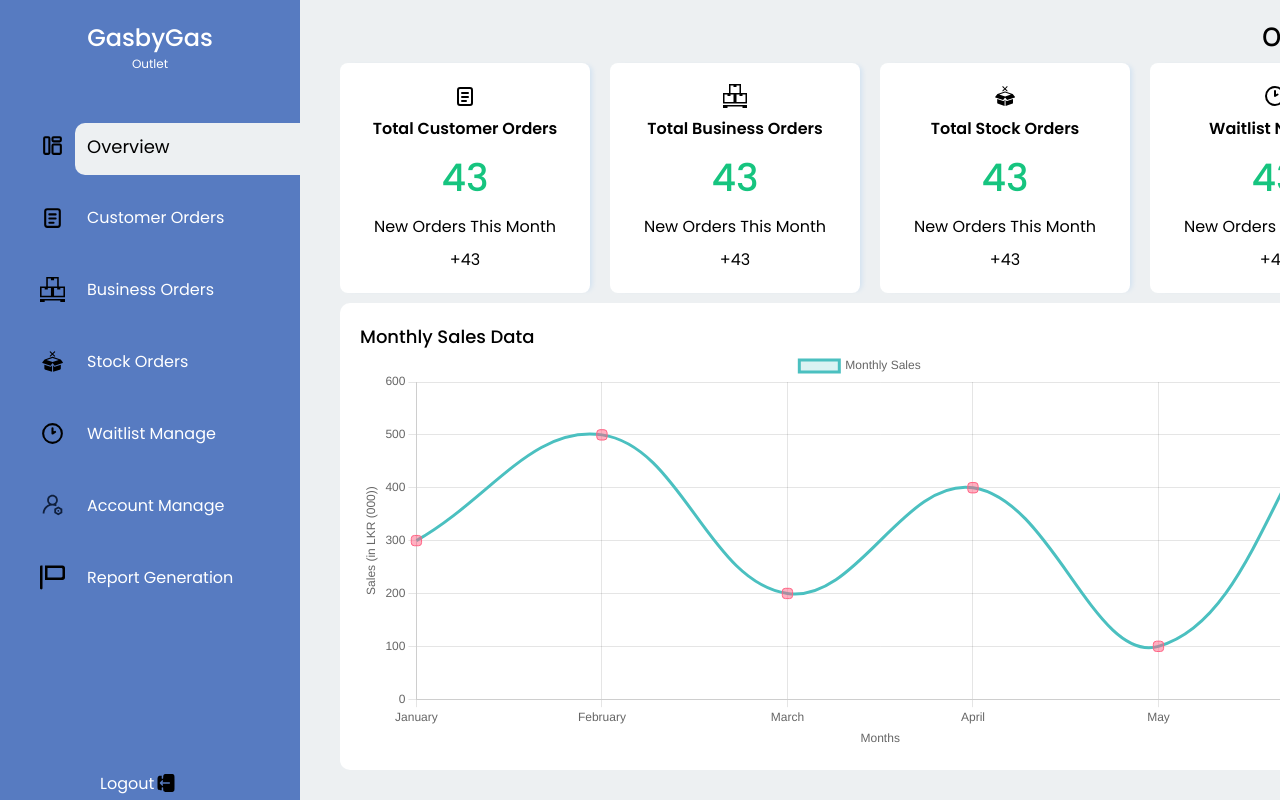
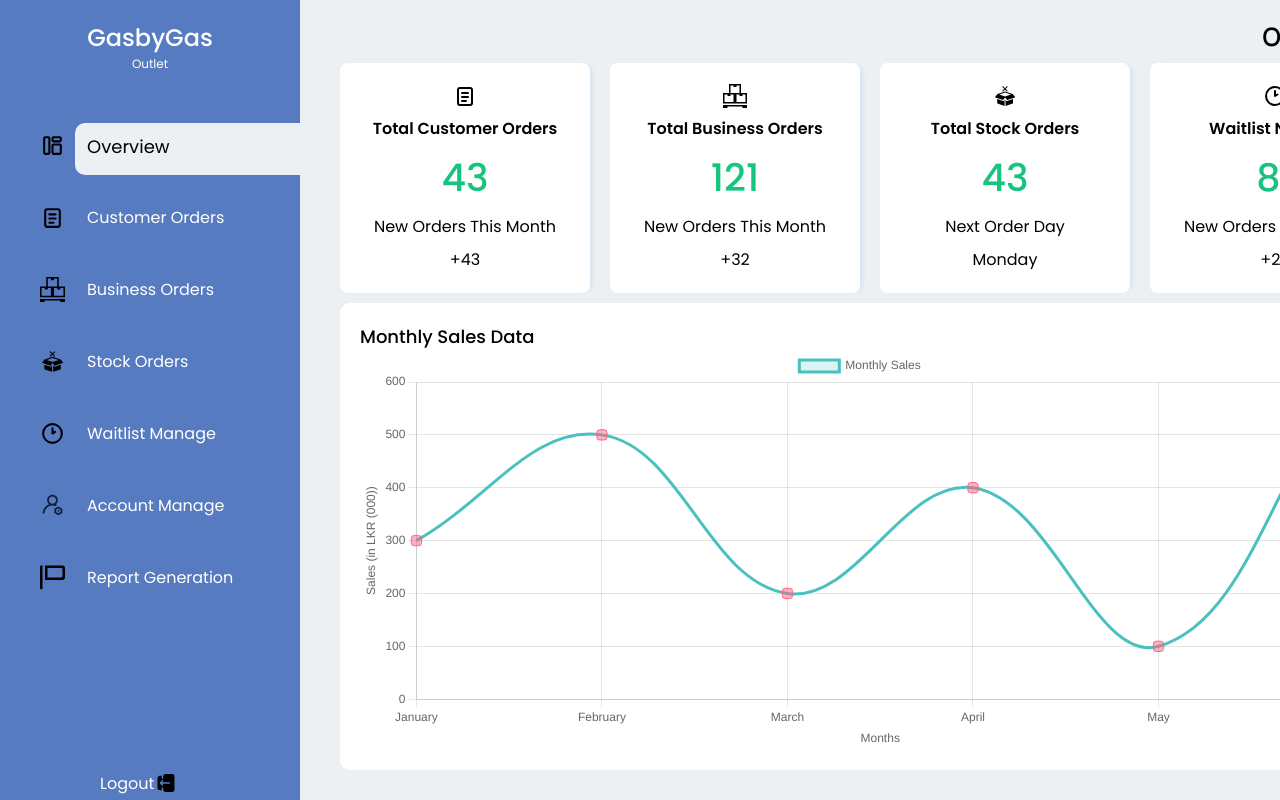
Before and after one commit to krishan44/ASE-Project, a React (Vite) app in the folder GasbyGas/: page / in a window 1280 px wide. Shown: the top 800 px of the page. Built offline with nearby package versions, Linux system fonts and the light colour scheme.

Commit message:
Update Overview component to reflect accurate order statistics and enhance card details

```diff
--- a/GasbyGas/src/Components/OutletManager/Overview.jsx
+++ b/GasbyGas/src/Components/OutletManager/Overview.jsx
@@ -28,23 +28,23 @@ function Overview() {
                         <div className={style.card}>
                             <img src={orderstock} alt="order Icon" className={style.icon} />
                             <span className={style.cardTitle}>Total Business Orders</span>
-                            <span className={style.number}>43</span>
+                            <span className={style.number}>121</span>
                             <span>New Orders This Month</span>
-                            <span className={style.newOrders}><span>+</span>43</span>
+                            <span className={style.newOrders}><span>+</span>32</span>
                         </div>
                         <div className={style.card}>
                             <img src={stock} alt="order Icon" className={style.icon} />
                             <span className={style.cardTitle}>Total Stock Orders</span>
                             <span className={style.number}>43</span>
-                            <span>New Orders This Month</span>
-                            <span className={style.newOrders}><span>+</span>43</span>
+                            <span>Next Order Day</span>
+                            <span className={style.newOrders}>Monday</span>
                         </div>
                         <div className={style.card}>
                             <img src={waitlist} alt="order Icon" className={style.icon} />
                             <span className={style.cardTitle}>Waitlist Number</span>
-                            <span className={style.number}>43</span>
+                            <span className={style.number}>81</span>
                             <span>New Orders This Month</span>
-                            <span className={style.newOrders}><span>+</span>43</span>
+                            <span className={style.newOrders}><span>+</span>23</span>
                         </div>
                     </div>
                     <div className={style.chartContainer}>
```
